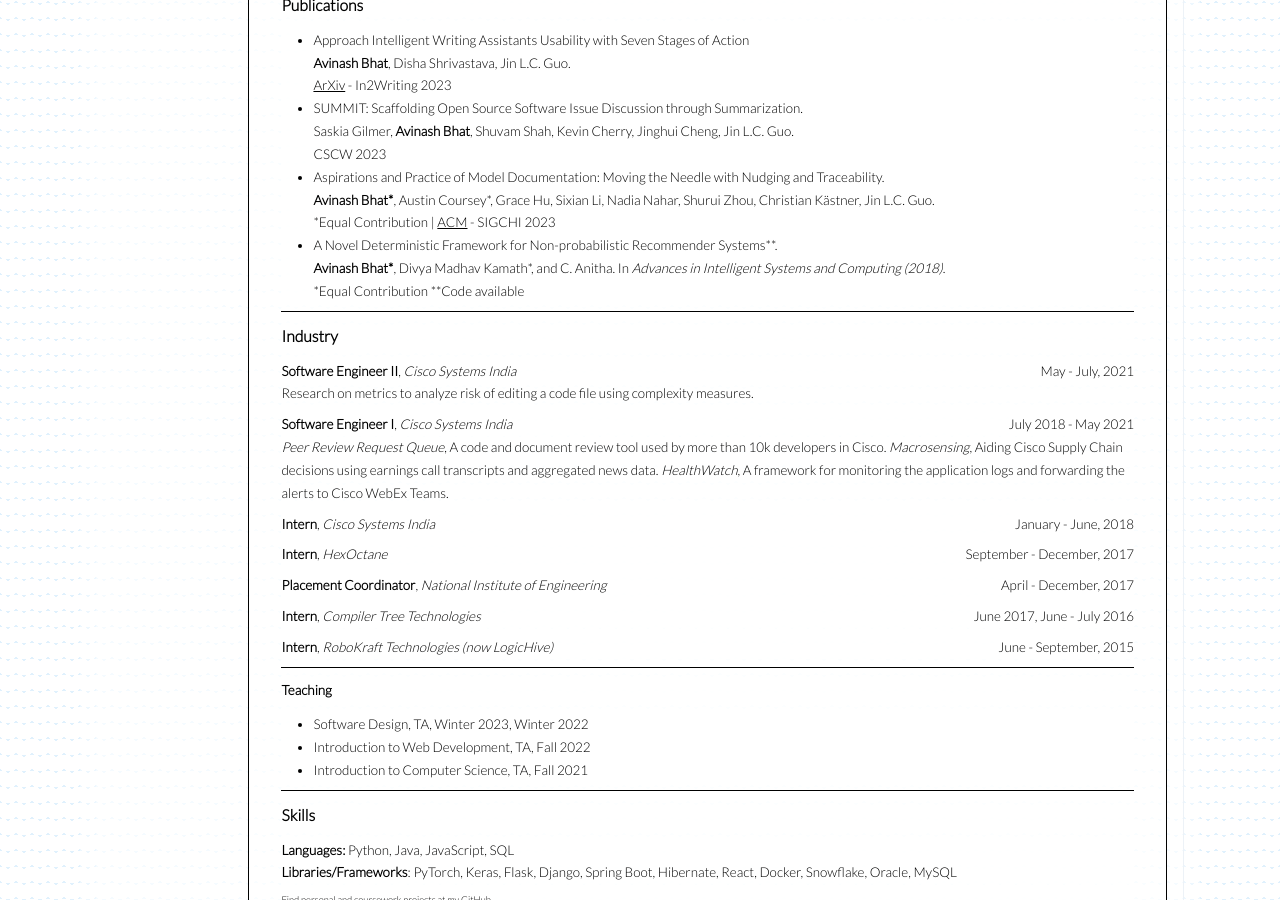
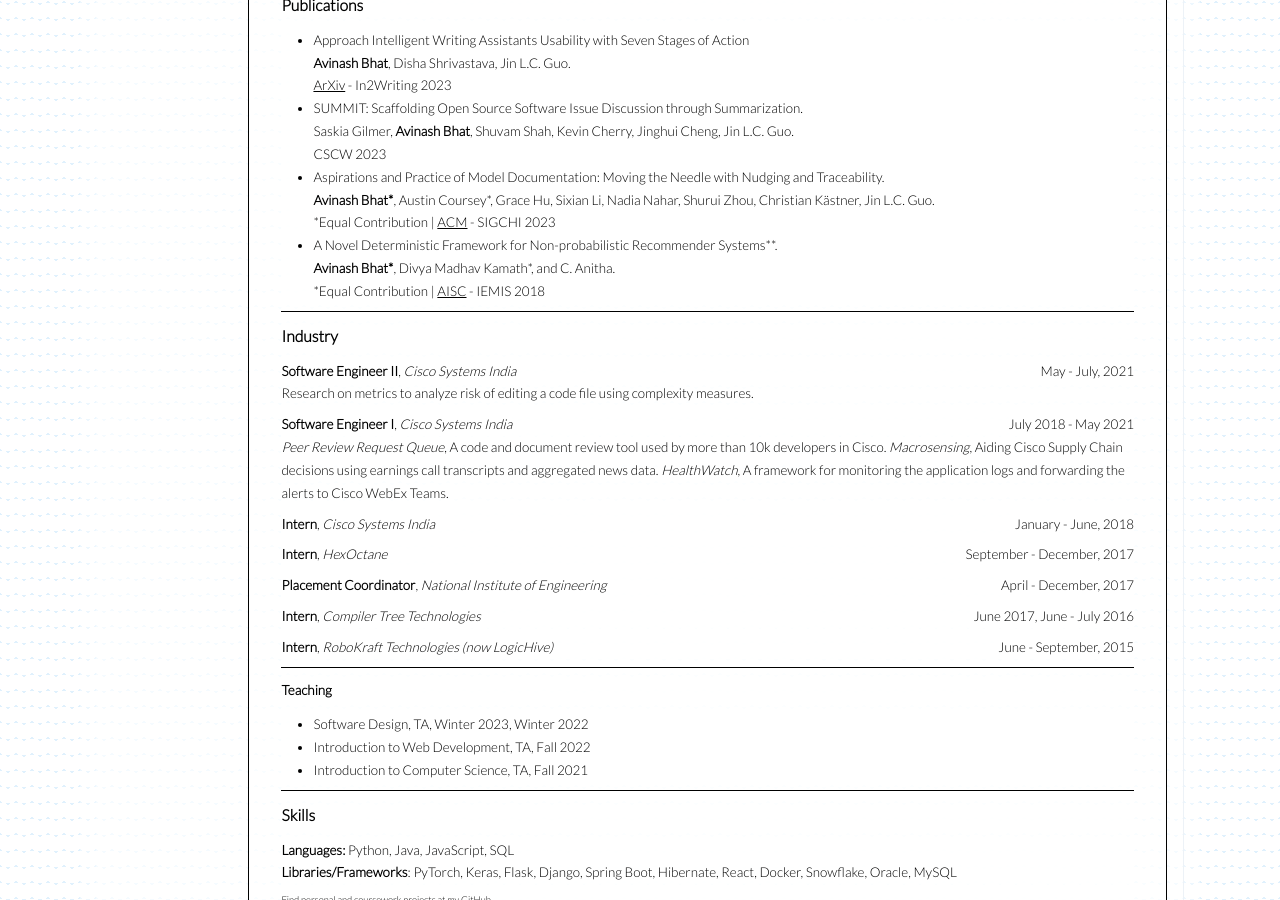
Before and after one commit to avinashbhat/avinashbhat.github.io, a Jekyll site: the page built from _pages/cv.md, in a window 1280 px wide and 900 px high, scrolled down 365 px. Built offline with Jekyll 4.4.1, drawn with Linux system fonts in a browser that asks for light colours; nearby versions of some CDN libraries.

Commit message:
Updated the IEMIS info

```diff
--- a/_pages/cv.md
+++ b/_pages/cv.md
@@ -56,7 +56,8 @@ Gilmer, <b>Avinash Bhat</b>, Shuvam Shah, Kevin Cherry, Jinghui Cheng, Jin L.C.
 <li>Aspirations and Practice of Model Documentation: Moving the Needle with Nudging and
 Traceability.<br><b>Avinash Bhat*</b>, Austin Coursey*, Grace Hu, Sixian Li, Nadia Nahar, Shurui Zhou,
 Christian Kästner, Jin L.C. Guo.<br> *Equal Contribution | <a href="https://dl.acm.org/doi/10.1145/3544548.3581518">ACM</a> - SIGCHI 2023</li>
-<li>A Novel Deterministic Framework for Non-probabilistic Recommender Systems**.<br> <b>Avinash Bhat*</b>, Divya Madhav Kamath*, and C. Anitha. In <i>Advances in Intelligent Systems and Computing (2018)</i>.<br> *Equal Contribution **Code available</li>
+<li>A Novel Deterministic Framework for Non-probabilistic Recommender Systems**.<br> <b>Avinash Bhat*</b>, Divya Madhav Kamath*, and C. Anitha.<br> *Equal Contribution | <a href="https://link.springer.com/chapter/10.1007/978-981-13-1498-8_8">AISC</a> - IEMIS 2018</li>
+
 </ul>
 </p>
 <hr>
```
